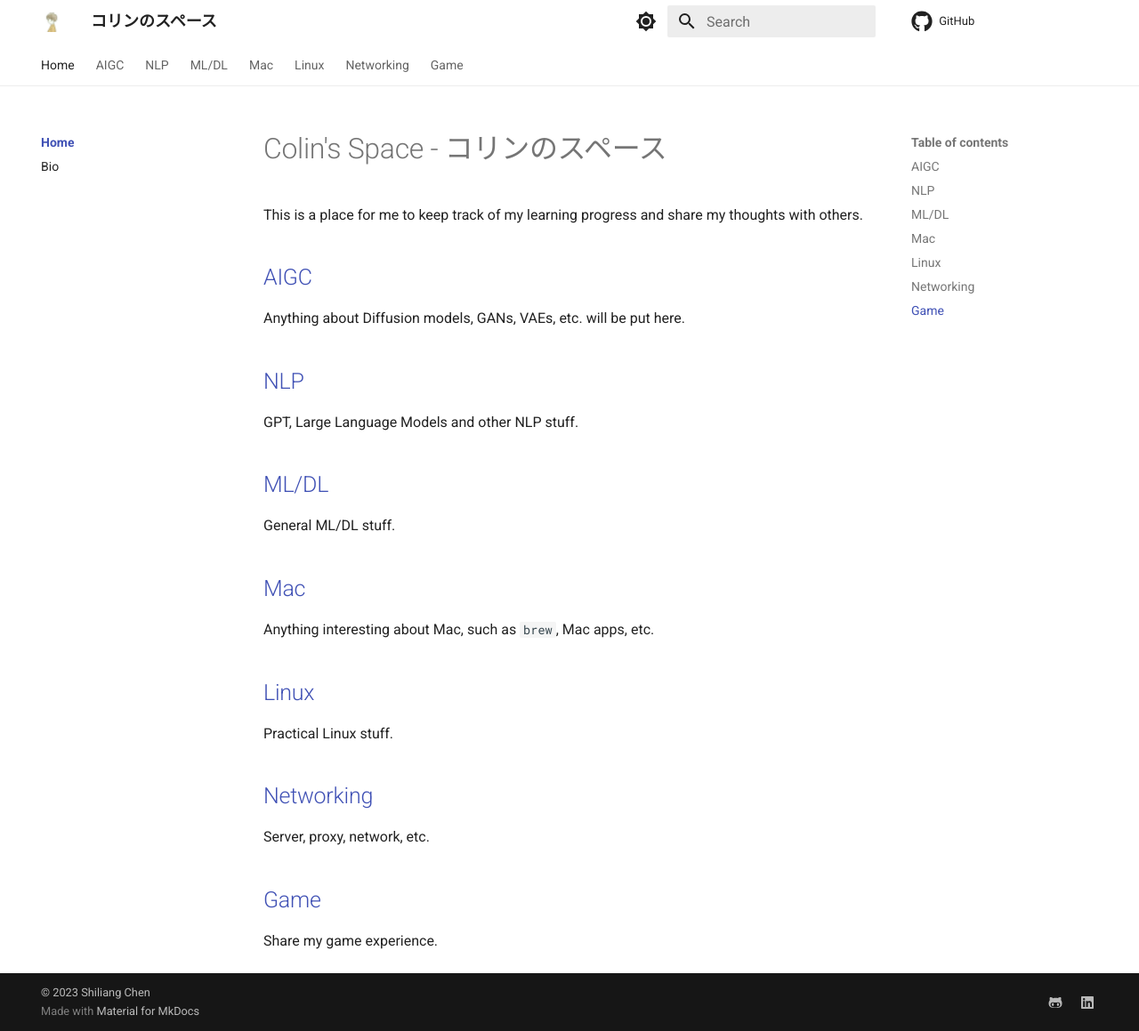
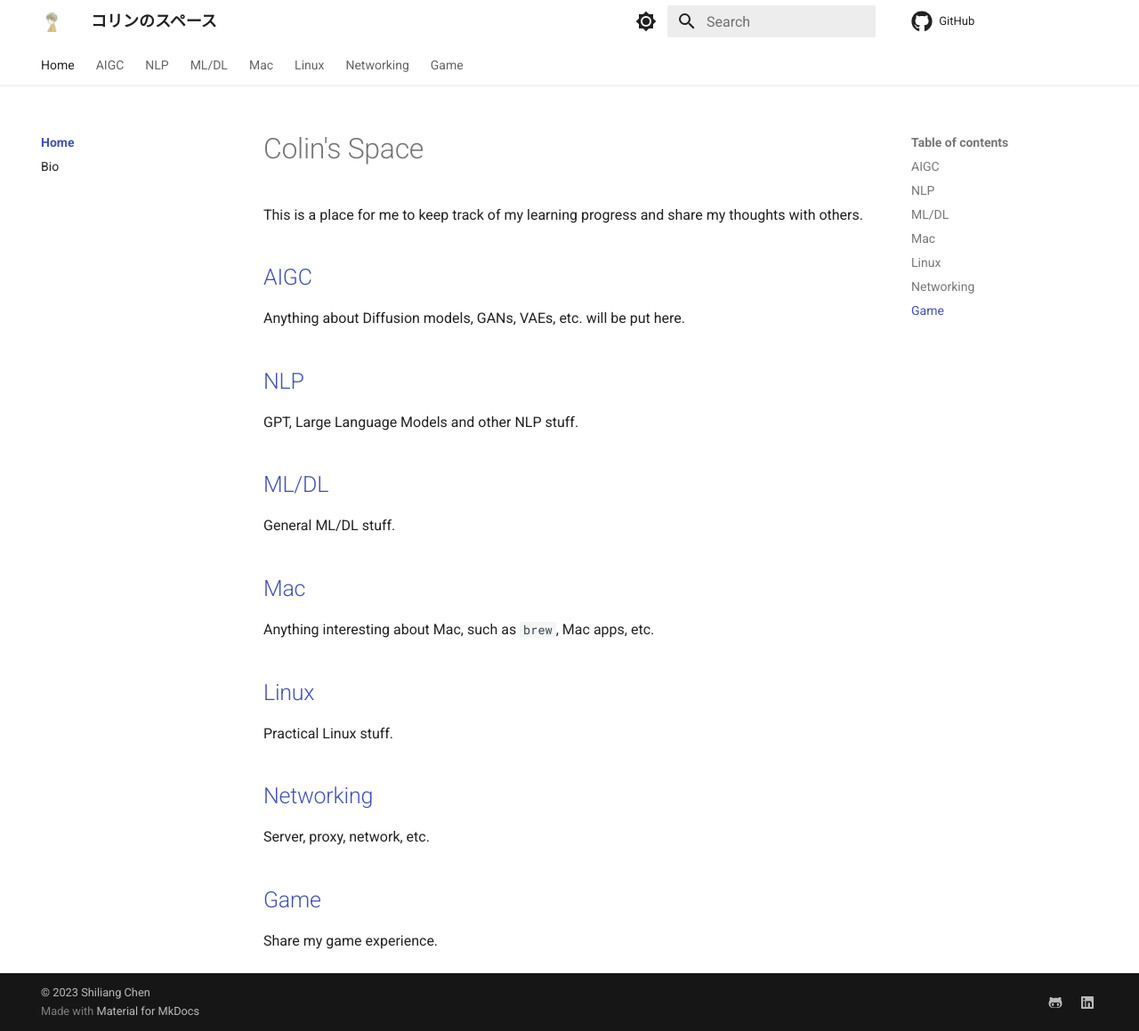
Before and after one commit to csl122/mkdocs, an MkDocs documentation site: the page built from docs/index.md, in a window 1280 px wide and 1159 px high. Shown: the whole window at 89% size. Built offline with MkDocs 1.6.1 and Material for MkDocs 9.7.7, drawn with Linux system fonts in a browser that asks for light colours; comment, search, counter and statistics services are not loaded.

Commit message:
feat: update title

```diff
--- a/docs/index.md
+++ b/docs/index.md
@@ -1,4 +1,4 @@
-# Colin's Space - コリンのスペース
+# Colin's Space
 
 This is a place for me to keep track of my learning progress and share my thoughts with others.
 
```
